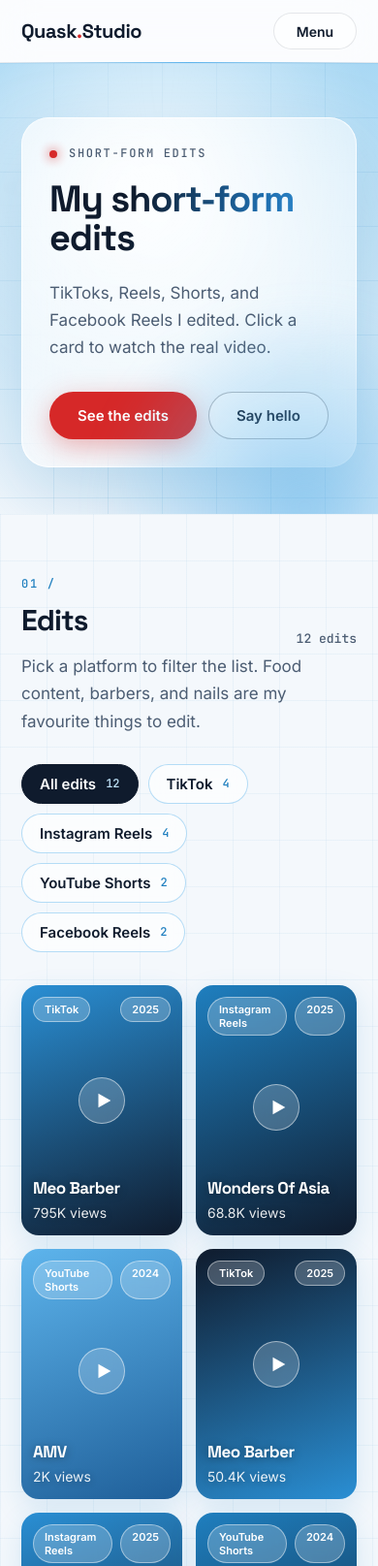
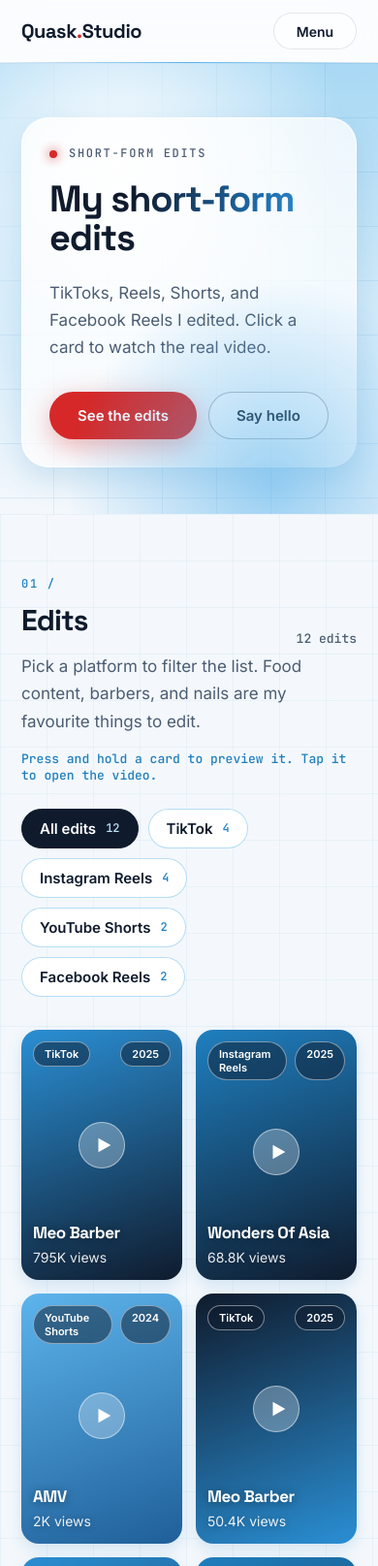
Before and after one commit to QuaskStudio/quask-studio, a plain HTML site: page short-form/index.html in a window 390 px wide. Shown: the top 1615 px of the page at 97% size. Drawn offline with Linux system fonts and the light colour scheme.

Commit message:
Update index.html

```diff
--- a/short-form/index.html
+++ b/short-form/index.html
@@ -10,6 +10,8 @@
 <meta property="og:title" content="Short-form edits | Quask Studio">
 <meta property="og:description" content="TikToks, Reels, Shorts, and Facebook Reels edited by Karol Vu at Quask Studio.">
 <link rel="icon" href="../favicon.ico" sizes="any">
+<link rel="icon" type="image/svg+xml" href="../favicon.svg">
+<link rel="apple-touch-icon" href="../apple-touch-icon.png">
 <link rel="preconnect" href="https://fonts.googleapis.com">
 <link rel="preconnect" href="https://fonts.gstatic.com" crossorigin>
 <link href="https://fonts.googleapis.com/css2?family=Space+Grotesk:wght@500;700&family=JetBrains+Mono:wght@400;500&family=Inter:wght@400;500;600;700&display=swap" rel="stylesheet">
@@ -128,6 +130,20 @@ footer a{color:var(--g);text-decoration:none}footer a:hover{color:var(--ink)}
 @media (max-width:768px){nav,header .lang{display:none}.menubtn{display:inline-flex}.menu{display:flex}}
 @media (max-width:640px){.hero{padding:56px 0 48px}section{padding:64px 0}.grid{grid-template-columns:repeat(2,1fr);gap:14px}.card{padding:12px;border-radius:18px}.meta h3{font-size:17px}.play{width:48px;height:48px}}
 @media (prefers-reduced-motion:reduce){html{scroll-behavior:auto}.hero::before,.hero::after,.eyebrow::before,.glass>*{animation:none}.js .rv,.js .mk{opacity:1;transform:none;clip-path:none;transition:none}header,.menu,.card{transition:none}}
+.hint{color:var(--skyd);font:500 13px "JetBrains Mono",monospace;margin:-14px 0 26px}
+.hint-touch{display:none}
+.card{-webkit-touch-callout:none;-webkit-user-select:none;user-select:none;-webkit-tap-highlight-color:transparent}
+@media (hover:none){.hint-hover{display:none}.hint-touch{display:block}}
+@media (hover:none),(max-width:768px){
+.hero::before,.hero::after{animation:none;filter:none}
+.glass{backdrop-filter:none;-webkit-backdrop-filter:none;background:rgba(255,255,255,.72);box-shadow:0 12px 30px rgba(31,127,191,.18)}
+.top span{backdrop-filter:none;-webkit-backdrop-filter:none;background:rgba(15,27,45,.5)}
+.play{backdrop-filter:none;-webkit-backdrop-filter:none;background:rgba(255,255,255,.28)}
+.chip{backdrop-filter:none;-webkit-backdrop-filter:none;background:rgba(255,255,255,.92)}
+.cta{backdrop-filter:none;-webkit-backdrop-filter:none;background:rgba(255,255,255,.92);box-shadow:0 12px 30px rgba(31,127,191,.15)}
+.card{box-shadow:0 6px 16px rgba(31,127,191,.16);transition:none}
+.card:hover,.card:focus-visible{transform:none}
+}
 </style>
 </head>
 <body>
@@ -158,6 +174,8 @@ footer a{color:var(--g);text-decoration:none}footer a:hover{color:var(--ink)}
 <section id="work"><div class="wrap">
   <div class="head"><h2 data-i>Edits</h2><span id="count" aria-live="polite"></span></div>
   <p class="sub" data-i>Pick a platform to filter the list. Food content, barbers, and nails are my favourite things to edit.</p>
+  <p class="hint hint-hover" data-i>Hover over a card to preview it. Click it to open the video.</p>
+  <p class="hint hint-touch" data-i>Press and hold a card to preview it. Tap it to open the video.</p>
   <div class="chips" role="group" aria-label="Filter edits by platform">
     <button class="chip" data-filter="all" aria-pressed="true"><span data-i>All edits</span><em data-count="all">0</em></button>
     <button class="chip" data-filter="TikTok" aria-pressed="false"><span>TikTok</span><em data-count="TikTok">0</em></button>
@@ -208,6 +226,8 @@ vi:{
 'See the edits':'Xem các bản dựng','Say hello':'Nhắn tin cho tôi','Pick a platform to filter the list. Food content, barbers, and nails are my favourite things to edit.':'Chọn một nền tảng để lọc danh sách. Nội dung ẩm thực, tiệm cắt tóc và làm móng là những thứ tôi thích dựng nhất.',
 'All edits':'Tất cả bản dựng','Made with CapCut and Adobe Premiere Pro':'Dựng bằng CapCut và Adobe Premiere Pro','Social Media Creator':'Người sáng tạo nội dung mạng xã hội','Want a video like these?':'Bạn muốn một video như thế này?','Send me a message and I’ll get back to you.':'Hãy nhắn cho tôi, tôi sẽ trả lời bạn.',
 'Back to Quask Studio':'Quay lại Quask Studio','Back to top':'Lên đầu trang','edit':'bản dựng','edits2':'bản dựng','edits':'bản dựng','views':'lượt xem','likes':'lượt thích'}};
+Object.assign(D.pl,{'Hover over a card to preview it. Click it to open the video.':'Najedź na kartę, aby zobaczyć podgląd. Kliknij ją, aby otworzyć film.','Press and hold a card to preview it. Tap it to open the video.':'Przytrzymaj kartę, aby zobaczyć podgląd. Stuknij ją, aby otworzyć film.'});
+Object.assign(D.vi,{'Hover over a card to preview it. Click it to open the video.':'Di chuột vào thẻ để xem trước. Nhấp vào thẻ để mở video.','Press and hold a card to preview it. Tap it to open the video.':'Nhấn giữ thẻ để xem trước. Chạm vào thẻ để mở video.'});
 var L='en';try{L=localStorage.getItem('lang')||'en'}catch(e){}if(!/^(en|pl|vi)$/.test(L))L='en';
 function tr(s){return L==='en'?s:(D[L]&&D[L][s])||s}
 function pl(n){if(L==='pl'){var a=n%10,b=n%100;return n===1?'edit':(a>=2&&a<=4&&!(b>=12&&b<=14))?'edits2':'edits'}return n===1?'edit':'edits'}
@@ -218,15 +238,32 @@ var T0=d.title,M=d.querySelector('meta[name=description]'),M0=M.content;
 function el(t,c,x){var n=d.createElement(t);if(c)n.className=c;if(x!==undefined)n.textContent=x;return n}
 function playClip(c,v){var p=v.play();if(p&&p.catch)p.catch(function(){});c.classList.add('playing')}
 function stopClip(c,v){v.pause();try{v.currentTime=0}catch(x){}c.classList.remove('playing')}
-var pio=null;if(touchOnly&&!reduce&&'IntersectionObserver' in window){pio=new IntersectionObserver(function(es){es.forEach(function(en){var v=en.target.querySelector('video');if(!v)return;if(en.isIntersecting)playClip(en.target,v);else stopClip(en.target,v)})},{threshold:.4})}
+var lio=null;if(touchOnly&&'IntersectionObserver' in window){lio=new IntersectionObserver(function(es){es.forEach(function(en){var a=en.target;if(en.isIntersecting){if(a._load)a._load()}else{if(a._unload)a._unload()}})},{rootMargin:'500px 0px'})}
 var rio=null,rcards=[];
-function attachClip(a,src,t){var v=d.createElement('video');v.muted=true;v.loop=true;v.playsInline=true;v.preload='metadata';v.setAttribute('muted','');v.setAttribute('playsinline','');v.setAttribute('aria-hidden','true');
+function attachClip(a,src){
+var v=d.createElement('video');v.muted=true;v.loop=true;v.playsInline=true;v.setAttribute('muted','');v.setAttribute('playsinline','');v.setAttribute('aria-hidden','true');
+var url=src.indexOf('#')===-1?src+'#t=0.001':src,loaded=false;
 v.addEventListener('loadedmetadata',function(){a.classList.add('has-clip')});
-v.addEventListener('error',function(){v.remove();a.classList.remove('has-clip','playing')});
-v.src=src.indexOf('#')===-1?src+'#t=0.001':src;a.insertBefore(v,a.firstChild);
-if(pio)pio.observe(a);else{a.addEventListener('mouseenter',function(){playClip(a,v)});a.addEventListener('mouseleave',function(){stopClip(a,v)});
-a.addEventListener('focus',function(){playClip(a,v)});a.addEventListener('blur',function(){stopClip(a,v)});}}
-function render(f){cur=f;if(pio)pio.disconnect();if(rio)rio.disconnect();grid.replaceChildren();rcards=[];
+v.addEventListener('error',function(){if(loaded){v.removeAttribute('src');a.classList.remove('has-clip','playing')}});
+a.insertBefore(v,a.firstChild);
+function load(){if(loaded)return;loaded=true;v.preload='metadata';v.src=url}
+function unload(){if(!loaded)return;loaded=false;v.pause();v.removeAttribute('src');v.load();a.classList.remove('has-clip','playing')}
+function play(){load();var p=v.play();if(p&&p.catch)p.catch(function(){});a.classList.add('playing')}
+function stop(){v.pause();try{v.currentTime=0}catch(x){}a.classList.remove('playing')}
+if(touchOnly){
+var timer=null,held=false;
+a._load=load;a._unload=unload;if(lio)lio.observe(a);
+a.addEventListener('pointerdown',function(){held=false;clearTimeout(timer);timer=setTimeout(function(){held=true;play()},220)});
+function end(){clearTimeout(timer);stop();if(held)setTimeout(function(){held=false},450)}
+a.addEventListener('pointerup',end);a.addEventListener('pointercancel',end);a.addEventListener('pointerleave',end);
+a.addEventListener('click',function(e){if(held)e.preventDefault()});
+a.addEventListener('contextmenu',function(e){e.preventDefault()});
+}else{
+load();
+a.addEventListener('mouseenter',play);a.addEventListener('mouseleave',stop);a.addEventListener('focus',play);a.addEventListener('blur',stop);
+}
+}
+function render(f){cur=f;if(lio)lio.disconnect();if(rio)rio.disconnect();grid.replaceChildren();rcards=[];
 var list=EDITS.filter(function(e){return f==='all'||e.platform===f});
 countEl.textContent=list.length+' '+tr(pl(list.length));
 list.forEach(function(e,i){var t=TINTS[i%TINTS.length],a=el('a','card');a.href=e.url||'#';if(e.url){a.target='_blank';a.rel='noopener'}else a.addEventListener('click',function(ev){ev.preventDefault()});
@@ -235,7 +272,7 @@ var top=el('div','top');top.appendChild(el('span','',LABELS[e.platform]));top.ap
 var p=el('div','play');p.innerHTML='<svg viewBox="0 0 24 24" fill="currentColor" aria-hidden="true"><path d="M6 4l14 8-14 8z"/></svg>';
 var m=el('div','meta');m.appendChild(el('h3','',e.title));m.appendChild(el('p','',fv(e.views)));
 if(e.clip)attachClip(a,e.clip,t);a.appendChild(top);a.appendChild(p);a.appendChild(m);grid.appendChild(a);rcards.push(a)});
-if(d.documentElement.classList.contains('js')){rio=new IntersectionObserver(function(es){es.forEach(function(x){var t=x.target,i=rcards.indexOf(t);if(x.isIntersecting){t.style.transitionDelay=((i%4)*70)+'ms';t.classList.remove('up');t.classList.add('in')}else{t.style.transitionDelay='0ms';t.classList.toggle('up',x.boundingClientRect.top<0);t.classList.remove('in')}})},{threshold:0,rootMargin:'-6% 0px -6% 0px'});
+if(d.documentElement.classList.contains('js')&&!touchOnly){rio=new IntersectionObserver(function(es){es.forEach(function(x){var t=x.target,i=rcards.indexOf(t);if(x.isIntersecting){t.style.transitionDelay=((i%4)*70)+'ms';t.classList.remove('up');t.classList.add('in')}else{t.style.transitionDelay='0ms';t.classList.toggle('up',x.boundingClientRect.top<0);t.classList.remove('in')}})},{threshold:0,rootMargin:'-6% 0px -6% 0px'});
 rcards.forEach(function(c){c.classList.add('rv');rio.observe(c)})}}
 function apply(){d.querySelectorAll('[data-i]').forEach(function(e){if(e.dataset.en===undefined)e.dataset.en=e.textContent;e.textContent=tr(e.dataset.en)});
 d.title=tr(T0);M.content=tr(M0);d.documentElement.lang=L;
```
